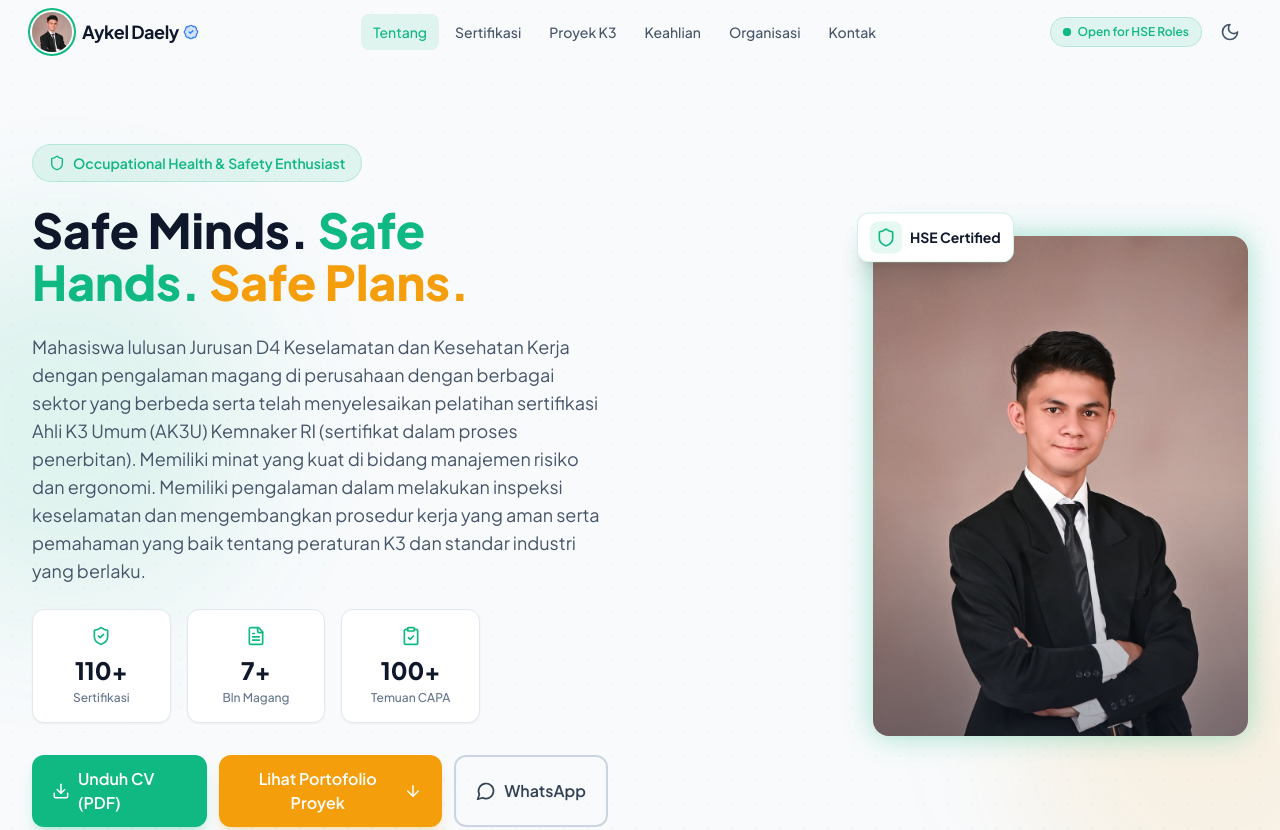
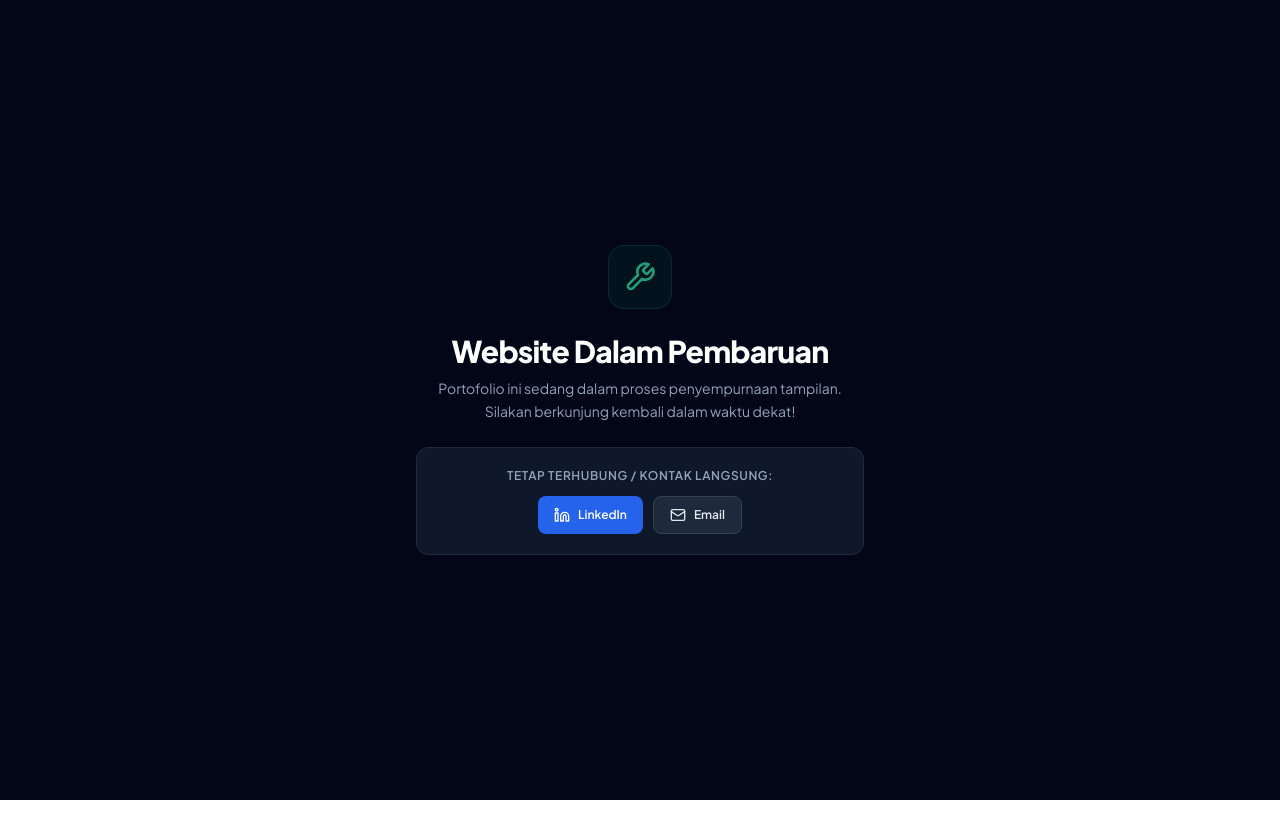
Before and after one commit to AykelDaely01/portofolio-k3-aykel, a React (Vite) app: page / in a window 1280 px wide. Shown: the top 830 px of the page. After the commit the page ends 800 px from the top, so only its background shows below. Built offline with nearby package versions, Linux system fonts and the light colour scheme.

Commit message:
ubah tampilan jadi under developmen

```diff
--- a/src/App.tsx
+++ b/src/App.tsx
@@ -8,7 +8,71 @@ import Organizations from '@/components/Organizations';
 import Contact from '@/components/Contact';
 import Footer from '@/components/Footer';
 
+// Import icon dari lucide-react untuk tampilan Under Development
+import { Wrench, Mail, Linkedin } from 'lucide-react';
+import { personal } from '@/lib/portfolioData';
+
+// 💡 UBAH KE 'true' UNTUK MENAMPILKAN "MODE PENGEMBANGAN"
+// 💡 UBAH KE 'false' JIKA WEBSITE SUDAH SIAP DIPUBLIKASIKAN SANGAT RAPI
+const IS_UNDER_DEVELOPMENT = true;
+
 function App() {
+  // Jika mode pengembangan AKTIF, tampilkan halaman ini saja:
+  if (IS_UNDER_DEVELOPMENT) {
+    return (
+      <ThemeProvider>
+        <div className="min-h-screen bg-slate-950 text-white flex flex-col items-center justify-center p-6 text-center">
+          <div className="max-w-md space-y-6">
+            {/* Icon Dekorasi */}
+            <div className="w-16 h-16 bg-emerald-500/10 text-emerald-400 rounded-2xl flex items-center justify-center mx-auto border border-emerald-500/20 animate-pulse">
+              <Wrench className="w-8 h-8" />
+            </div>
+
+            {/* Judul & Deskripsi */}
+            <div className="space-y-2">
+              <h1 className="text-2xl sm:text-3xl font-extrabold tracking-tight">
+                Website Dalam Pembaruan
+              </h1>
+              <p className="text-slate-400 text-sm leading-relaxed">
+                Portofolio ini sedang dalam proses penyempurnaan tampilan. Silakan berkunjung kembali dalam waktu dekat!
+              </p>
+            </div>
+
+            {/* Alternatif Kontak untuk Recruiter */}
+            <div className="p-5 bg-slate-900 border border-slate-800 rounded-xl space-y-3">
+              <p className="text-xs font-semibold text-slate-400 uppercase tracking-wider">
+                Tetap Terhubung / Kontak Langsung:
+              </p>
+              <div className="flex flex-col sm:flex-row gap-2.5 justify-center">
+                {personal?.linkedin && (
+                  <a
+                    href={personal.linkedin}
+                    target="_blank"
+                    rel="noopener noreferrer"
+                    className="inline-flex items-center justify-center gap-2 px-4 py-2.5 bg-blue-600 hover:bg-blue-700 text-white text-xs font-semibold rounded-lg transition-all"
+                  >
+                    <Linkedin className="w-4 h-4" />
+                    LinkedIn
+                  </a>
+                )}
+                {personal?.email && (
+                  <a
+                    href={`mailto:${personal.email}`}
+                    className="inline-flex items-center justify-center gap-2 px-4 py-2.5 bg-slate-800 hover:bg-slate-700 text-slate-200 text-xs font-semibold rounded-lg border border-slate-700 transition-all"
+                  >
+                    <Mail className="w-4 h-4" />
+                    Email
+                  </a>
+                )}
+              </div>
+            </div>
+          </div>
+        </div>
+      </ThemeProvider>
+    );
+  }
+
+  // Jika IS_UNDER_DEVELOPMENT = false, tampilan asli websitemu akan muncul kembali:
   return (
     <ThemeProvider>
       <div className="min-h-screen bg-slate-50 dark:bg-slate-900 transition-colors duration-300">
--- a/src/components/Contact.tsx
+++ b/src/components/Contact.tsx
@@ -135,7 +135,7 @@ export default function Contact() {
                 />
               </div>
               <FormField
-                label="Perusahaan"
+                label="Perusahaan/Instansi"
                 type="text"
                 value={form.company}
                 onChange={(v) => setForm({ ...form, company: v })}
--- a/src/lib/portfolioData.ts
+++ b/src/lib/portfolioData.ts
@@ -9,6 +9,7 @@ import {
   Monitor,
   BuildingIcon,
   Book,
+  Building,
 } from 'lucide-react';
 
 export const personal = {
@@ -21,7 +22,7 @@ export const personal = {
   email: 'kontak@namamu.my.id',
   whatsapp: '6281234567890',
   whatsappLabel: '+62 812-3456-7890',
-  linkedin: 'https://linkedin.com/in/aykel-daely',
+  linkedin: 'https://linkedin.com/in/aykeldaely',
   profileImage:
     '/images/foto-profil.jpg',
   avatarImage:
@@ -31,14 +32,15 @@ export const personal = {
 export const headline = {
   title: 'Safe Minds. Safe Hands. Safe Plans.',
   subtitle:
-    'Mahasiswa lulusan Jurusan D4 Keselamatan dan Kesehatan Kerja dengan pengalaman magang di perusahaan dengan berbagai sektor yang berbeda serta telah menyelesaikan pelatihan sertifikasi Ahli K3 Umum (AK3U) Kemnaker RI (sertifikat dalam proses penerbitan). Memiliki minat yang kuat di bidang manajemen risiko dan ergonomi. Memiliki pengalaman dalam melakukan inspeksi keselamatan dan mengembangkan prosedur kerja yang aman serta pemahaman yang baik tentang peraturan K3 dan standar industri yang berlaku.',
+    'Perkenalkan, saya Aykel. Saya merupakan mahasiswa lulusan Jurusan D4 Keselamatan dan Kesehatan Kerja (K3) dengan pengalaman magang di berbagai sektor industri yang berbeda. Telah menyelesaikan pelatihan sertifikasi Ahli K3 Umum (AK3U) Kemnaker RI, memiliki minat yang kuat di bidang manajemen risiko dan ergonomi, berpengalaman dalam melakukan inspeksi keselamatan dan mengembangkan prosedur kerja yang aman serta pemahaman yang baik tentang peraturan K3 dan standar industri yang berlaku.',
   badge: 'Occupational Health & Safety Enthusiast',
 };
 
 export const stats = [
-  { label: 'Sertifikasi', value: '110+', icon: ShieldCheck },
+  { label: 'Sertifikasi', value: '10+', icon: ShieldCheck },
   { label: 'Bln Magang', value: '7+', icon: FileText },
   { label: 'Temuan CAPA', value: '100+', icon: ClipboardCheck },
+  { label: 'Perusahaan', value: '4+', icon: Building },
   ];
 
 export const navItems = [
```
